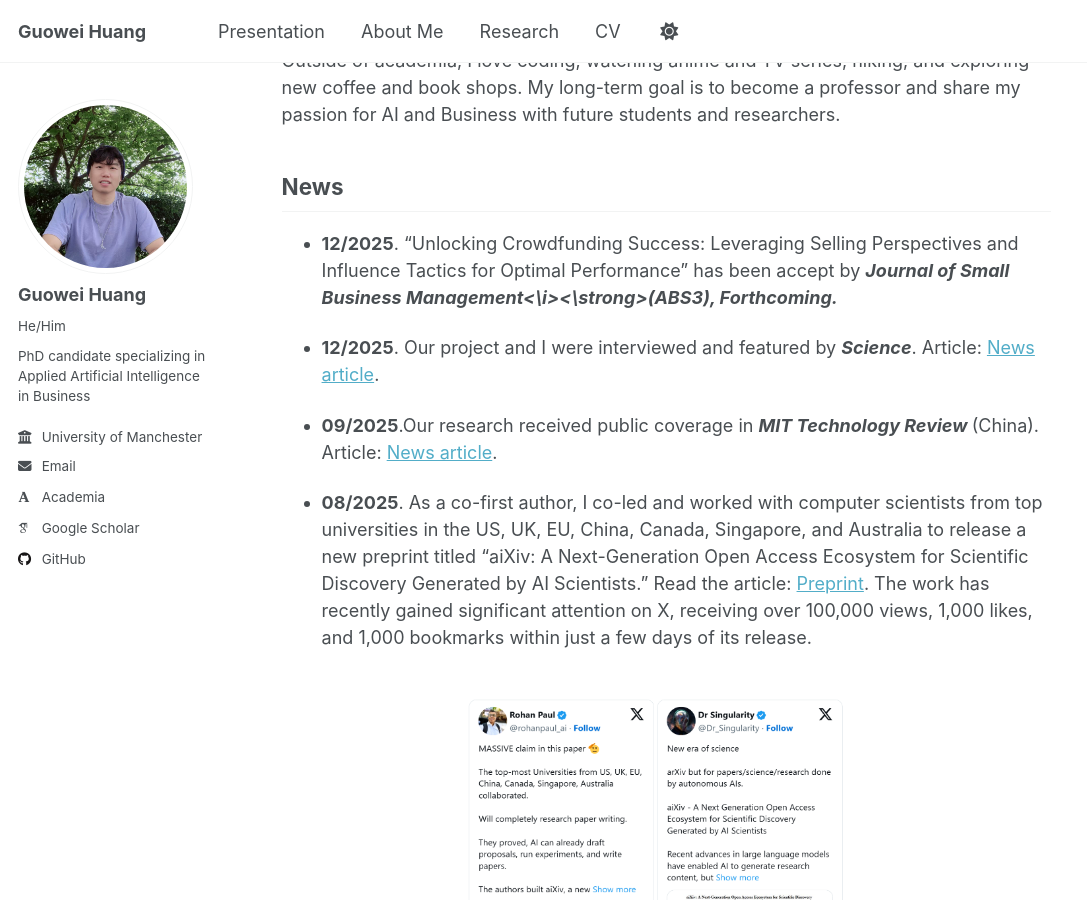
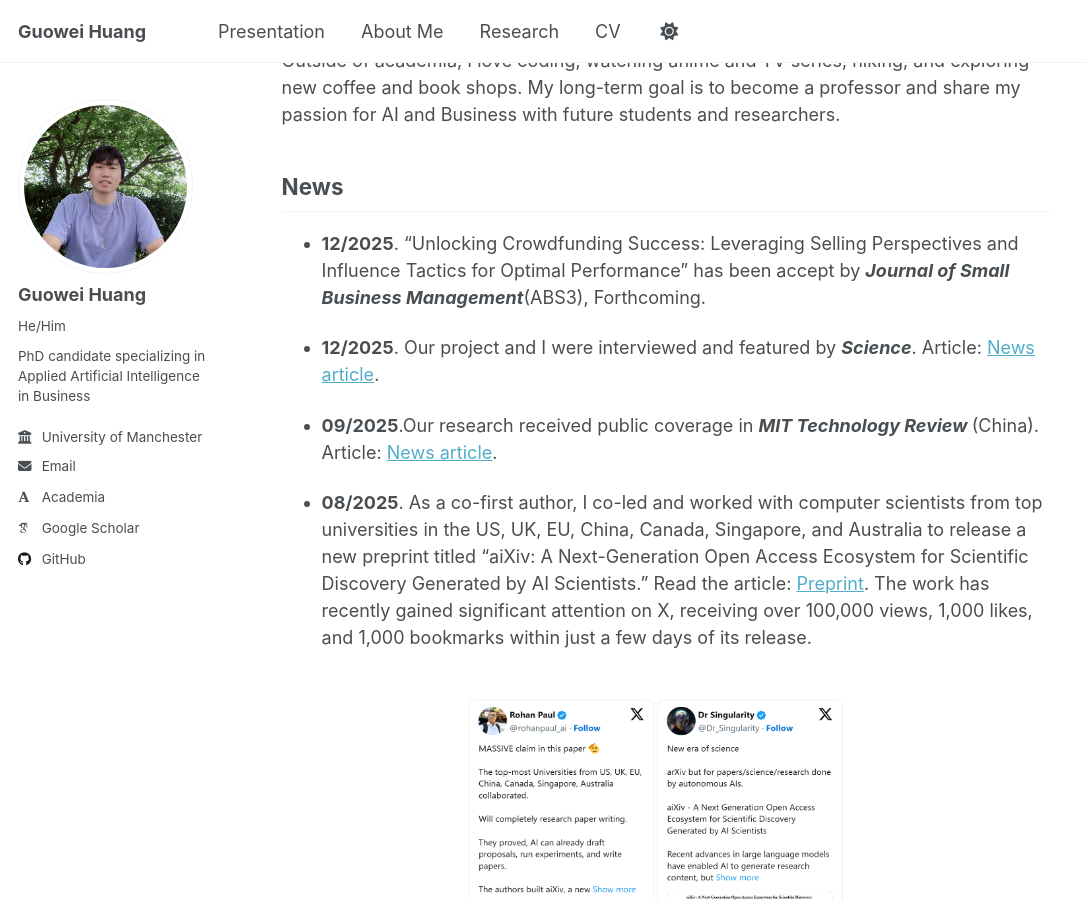
Before and after one commit to Oliverhuang123/Oliverhuang123.github.io, a Jekyll site: the page built from _pages/about.md, in a window 1280 px wide and 900 px high, scrolled down 302 px. Shown: the whole window, without its empty margins (0-1087 px from the left). Built offline with Jekyll 4.4.1, drawn with Linux system fonts in a browser that asks for light colours; some web fonts are replaced; a script that is not in the unit is left out.

Commit message:
Fix HTML tags in news section of about.md

```diff
--- a/_pages/about.md
+++ b/_pages/about.md
@@ -16,7 +16,7 @@ Outside of academia, I love coding, watching anime and TV series, hiking, and ex
 
 ## News
 
-- <strong>12/2025</strong>. "Unlocking Crowdfunding Success: Leveraging Selling Perspectives and Influence Tactics for Optimal Performance" has been accept by <strong><i>Journal of Small Business Management<\i><\strong>(ABS3), Forthcoming.
+- <strong>12/2025</strong>. "Unlocking Crowdfunding Success: Leveraging Selling Perspectives and Influence Tactics for Optimal Performance" has been accept by <strong><i>Journal of Small Business Management</i></strong>(ABS3), Forthcoming.
 
 
 
```
